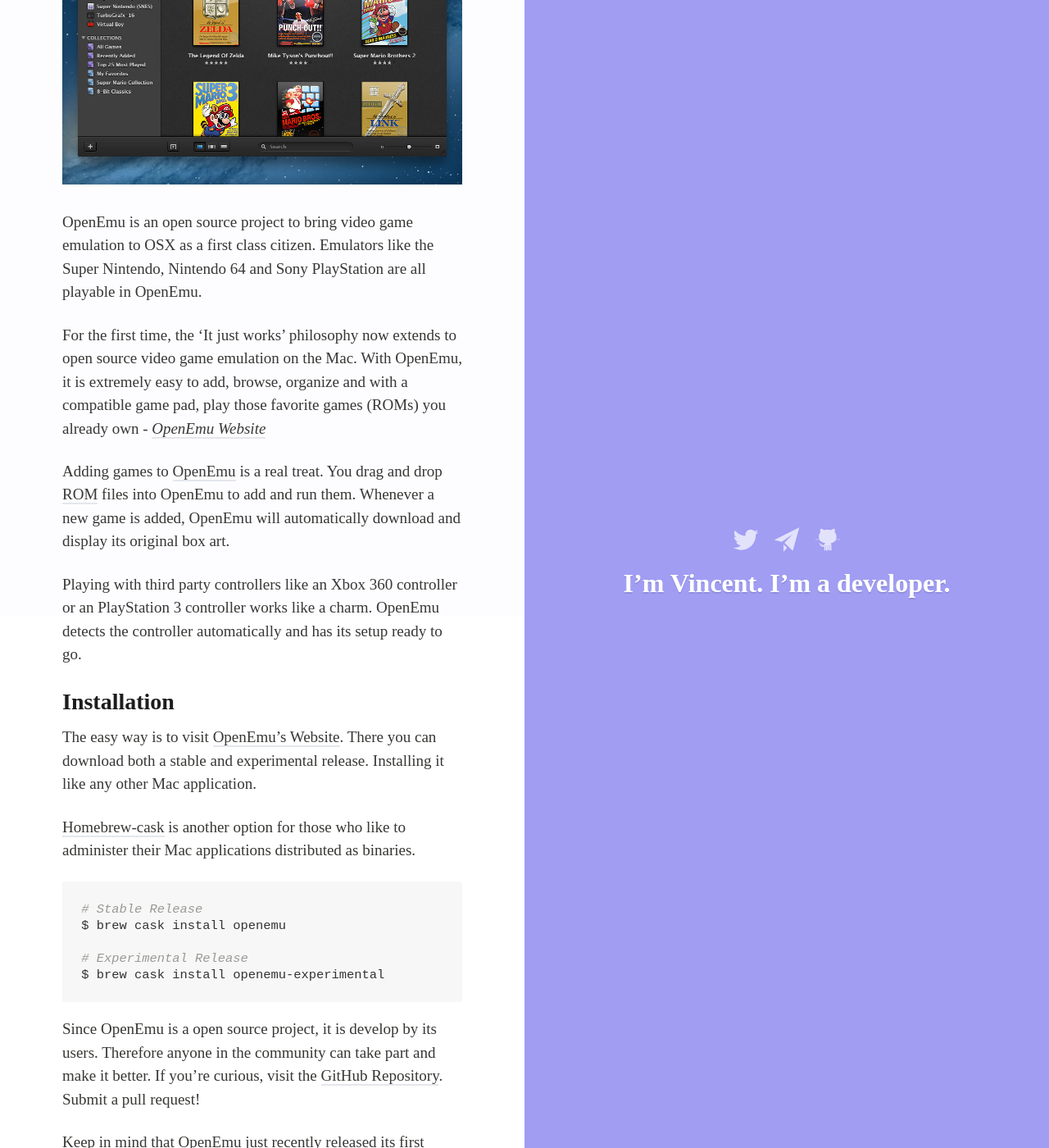
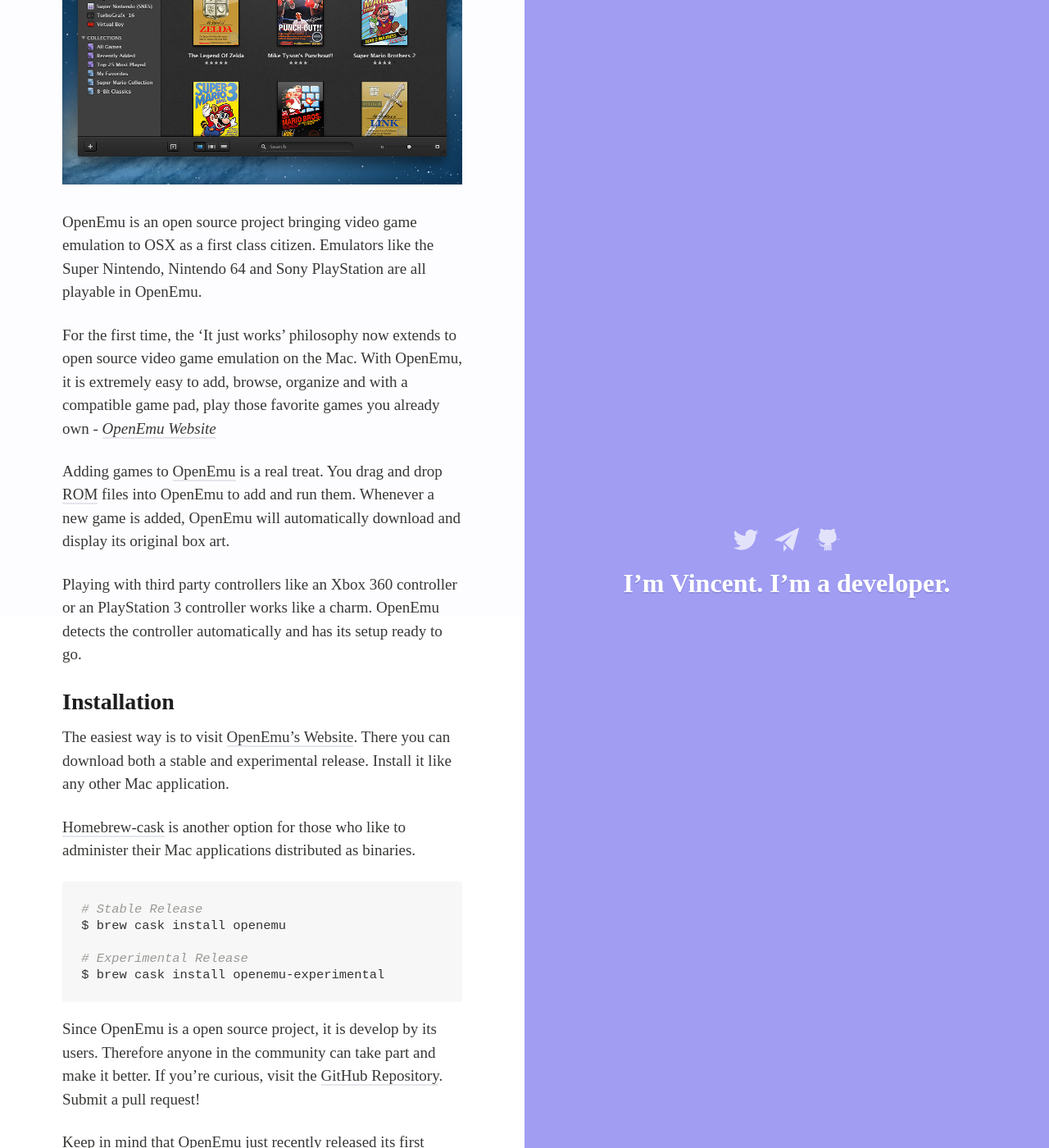
Before and after one commit to mikaelmattsson/mikaelmattsson.github.io, a Jekyll site: the page built from _posts/2014-01-13-openemu-lets-a-go.md, in a window 1280 px wide and 1400 px high, scrolled down 649 px. Shown: the whole window at 82% size. Built offline with Jekyll 4.4.1, drawn with Linux system fonts in a browser that asks for light colours; the repository's description, which GitHub fills in, is left out.

Commit message:
Fix spelling errors.

```diff
--- a/_posts/2014-01-13-openemu-lets-a-go.md
+++ b/_posts/2014-01-13-openemu-lets-a-go.md
@@ -10,16 +10,16 @@
 
 [<img src="/images/openemu-application-window.jpg" alt="{{title}}">](/images/openemu-application-window.jpg)
 
-OpenEmu is an open source project to bring video game emulation to OSX as a first class citizen. Emulators like the Super Nintendo, Nintendo 64 and Sony PlayStation are all playable in OpenEmu.
+OpenEmu is an open source project bringing video game emulation to OSX as a first class citizen. Emulators like the Super Nintendo, Nintendo 64 and Sony PlayStation are all playable in OpenEmu.
 
-> For the first time, the 'It just works' philosophy now extends to open source video game emulation on the Mac. With OpenEmu, it is extremely easy to add, browse, organize and with a compatible game pad, play those favorite games (ROMs) you already own - *[OpenEmu Website](http://openemu.org/)*
+> For the first time, the 'It just works' philosophy now extends to open source video game emulation on the Mac. With OpenEmu, it is extremely easy to add, browse, organize and with a compatible game pad, play those favorite games you already own - *[OpenEmu Website](http://openemu.org/)*
 
 Adding games to [OpenEmu](http://openemu.org/) is a real treat. You drag and drop [ROM](http://en.wikipedia.org/wiki/ROM_image) files into OpenEmu to add and run them. Whenever a new game is added, OpenEmu will automatically download and display its original box art.
 
 Playing with third party controllers like an Xbox 360 controller or an PlayStation 3 controller works like a charm. OpenEmu detects the controller automatically and has its setup ready to go.
 
 ### Installation
-The easy way is to visit [OpenEmu's Website](http://openemu.org/). There you can download both a stable and experimental release. Installing it like any other Mac application.
+The easiest way is to visit [OpenEmu's Website](http://openemu.org/). There you can download both a stable and experimental release. Install it like any other Mac application.
 
 [Homebrew-cask](https://github.com/phinze/homebrew-cask) is another option for those who like to administer their Mac applications distributed as binaries.
 
```
